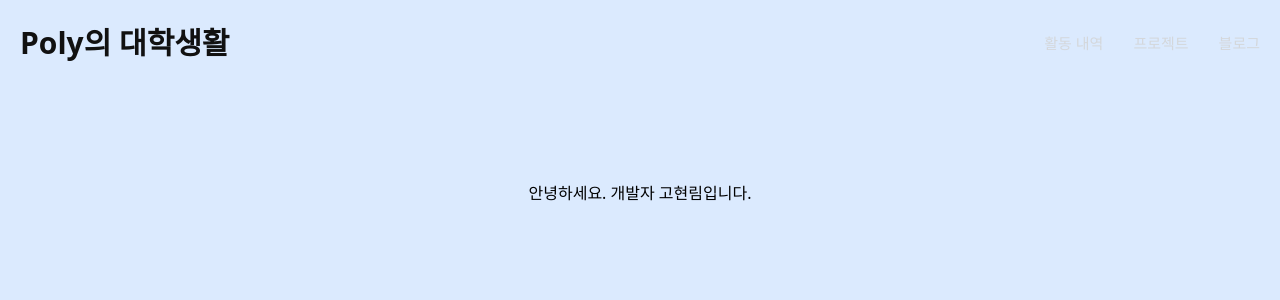
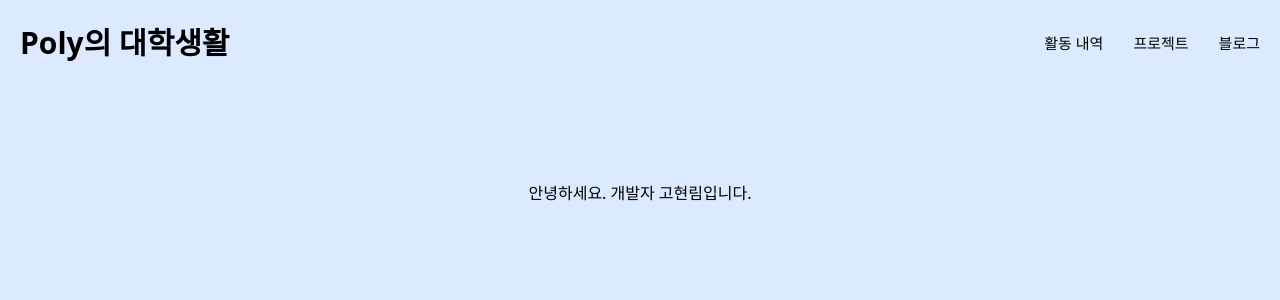
Before and after one commit to indianaPoly/portfolio-next.js, a Next.js app: page / in a window 1280 px wide. Shown: the top 300 px of the page. Built offline with nearby package versions, Linux system fonts and the light colour scheme.

Commit message:
design: color 색상으로 변경

```diff
--- a/tailwind.config.ts
+++ b/tailwind.config.ts
@@ -8,7 +8,7 @@ const config: Config = {
   ],
   theme: {
     extend: {
-      textColor: {
+      color: {
         white: "#FFFFFF",
         black: "#111111",
         gray1: "#525252",
```
